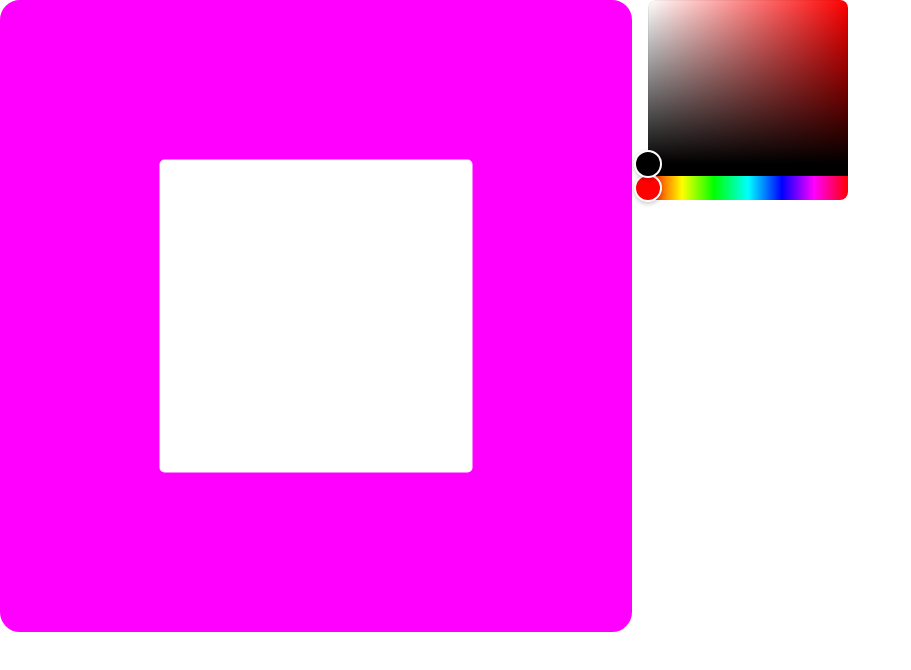
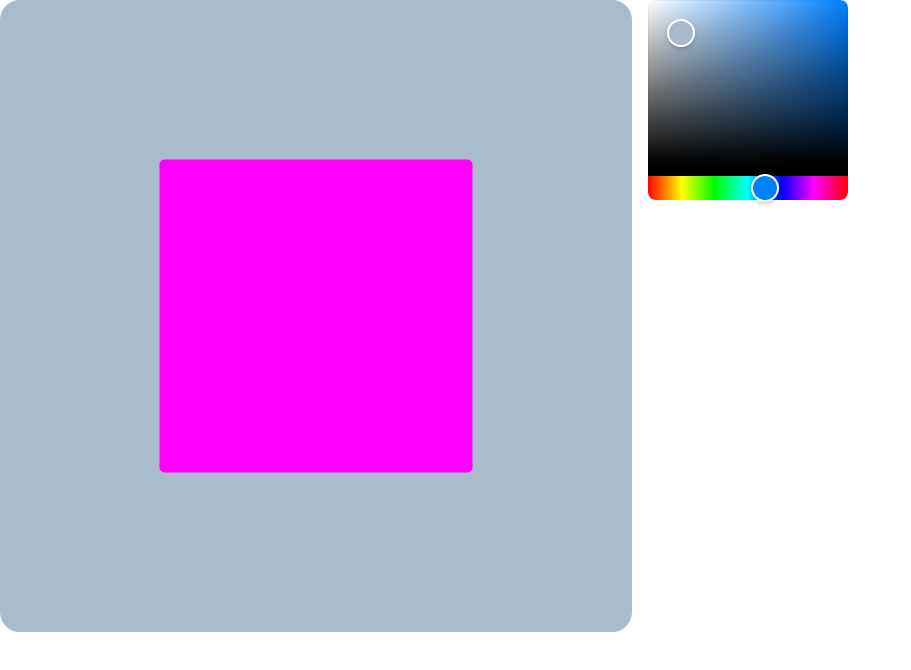
Before and after one commit to Mokumokukai/color_memo, a React (Create React App) app in the folder frontend/: page /edit in a window 1280 px wide. Shown: the top 670 px of the page, without its empty margins (0-911 px from the left). Built offline with nearby package versions, Linux system fonts and the light colour scheme.

Commit message:
add: 選択カラーメモの色を変更できるようにした
コードが汚いため要修正

```diff
--- a/frontend/src/components/ColorMemoCard.tsx
+++ b/frontend/src/components/ColorMemoCard.tsx
@@ -1,26 +1,47 @@
 import { ColorMemoDataType } from "../types";
 import Box from '@mui/material/Box';
+import * as React from 'react'
+
 
 import ColorMemoInside from "./ColorMemoInside";
-const style: React.CSSProperties = {
-    border: "solid",
-    backgroundColor: "#FF00FF",
-    borderColor: "#FF00FF",
-    borderRadius: "20px",
-    height: "100%",
-    aspectRatio: "1/1",
-    color: "#61dafb",
-    position: "relative"
+type Props = {
+    className?: string,
+    color: string,
+    insideColor: string
+    selected: boolean,
+    onClick: (event: React.MouseEvent<HTMLInputElement>) => void
+
 };
 
-const ColorMemoCard = () => {
+
+const ColorMemoCard = (props: Props) => {
+
+    const style: React.CSSProperties = {
+        border: "solid",
+        borderColor: props.color,
+        borderRadius: "20px",
+        height: "100%",
+        aspectRatio: "1/1",
+        position: "relative",
+        backgroundColor: props.color
+    };
     return (
         <div className="color-memo-card">
-            <Box sx={style}>
-                <ColorMemoInside />
+            <Box sx={style} onClick={props.onClick} className="outside">
+                <ColorMemoInside insideColor={props.insideColor} />
             </Box>
         </div>
     )
 }
 
+ColorMemoCard.defaultProps = {
+    className: '',
+    color: '#FF00FF',
+    selected: false,
+    insideColor: "#FF00FF",
+    onClick: () => null
+
+}
+
+
 export default ColorMemoCard;
--- a/frontend/src/components/ColorMemoInside.tsx
+++ b/frontend/src/components/ColorMemoInside.tsx
@@ -1,6 +1,14 @@
 import Box from '@mui/material/Box';
+type Props = {
+  className?: string,
+  insideColor: string
+
+};
+
+const ColorMemoInside = (props: Props) => {
+
   const style: React.CSSProperties = {
-  backgroundColor: "#FFFFFF",
+    backgroundColor: props.insideColor,
     borderRadius: "5px",
     height: "50%",
     aspectRatio: "1/1",
@@ -9,8 +17,15 @@ const style: React.CSSProperties = {
     left: "50%",
     top: "50%"
   };
-export default function ColorMemoInside() {
+
   return (
     <Box sx={style} />
   );
 }
+
+ColorMemoInside.defaultProps = {
+  className: '',
+  insideColor: "#FF00FF",
+
+}
+export default ColorMemoInside;
--- a/frontend/src/pages/EditPage.tsx
+++ b/frontend/src/pages/EditPage.tsx
@@ -1,17 +1,41 @@
 import ColorMemoCard from "../components/ColorMemoCard";
 import { Box, Grid } from "@mui/material";
-import React from 'react';
 import { HexColorPicker } from "react-colorful";
+import { useState } from "react";
+import { render } from "@testing-library/react";
+
 
 const EditPage = () => {
+    const [outsideColor, setOutsideColor] = useState("#aabbcc");
+    const [insideColor, setInsideColor] = useState("#FF00FF");
+
+    const [selected, setSelected] = useState(true)
+
+    const handleClick = (event: any) => {
+        const classname = event.target.className;
+        if (classname.indexOf("outside") > -1) {
+            setSelected(true)
+        } else {
+            setSelected(false);
+        }
+    }
+    let ColorPicker;
+    if (selected) {
+        ColorPicker = <HexColorPicker color={outsideColor} onChange={setOutsideColor} />;
+
+    } else {
+        ColorPicker = <HexColorPicker color={insideColor} onChange={setInsideColor} />;
+
+    }
     return (
+
         <div className="edit-page-container">
             <Box display="grid" gridTemplateColumns="repeat(12, 1fr)" gap={2}>
                 <Box gridColumn="span 6">
-                    <ColorMemoCard></ColorMemoCard>
+                    <ColorMemoCard color={outsideColor} insideColor={insideColor} onClick={handleClick} ></ColorMemoCard>
                 </Box>
                 <Box gridColumn="span 3">
-                    <HexColorPicker />
+                    {ColorPicker}
                 </Box>
 
             </Box>
```
Lines whose indentation alone changed are shown as unchanged.
